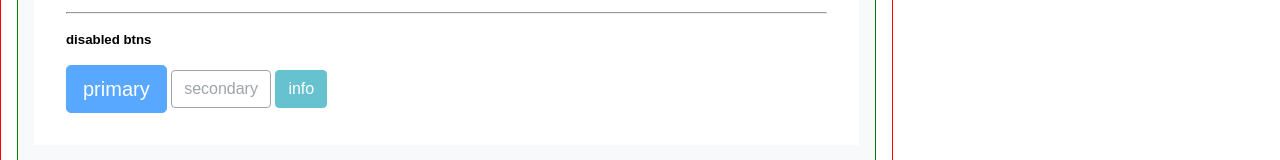
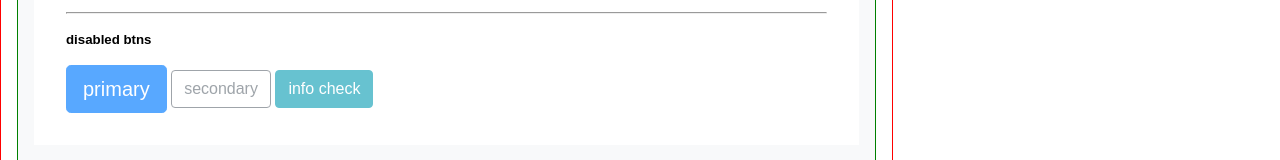
Before and after one commit to techkanna/bootstrap_mock, a plain HTML site: page index.html in a window 1280 px wide. Shown: the part 790-950 px from the top of the page. Drawn offline with Linux system fonts and the light colour scheme.

Commit message:
:tada: test commit imogi

```diff
--- a/index.html
+++ b/index.html
@@ -185,7 +185,7 @@
               role="button"
               aria-disabled="true"
             >
-              info
+              info check
             </a>
           </div>
         </div>
```
